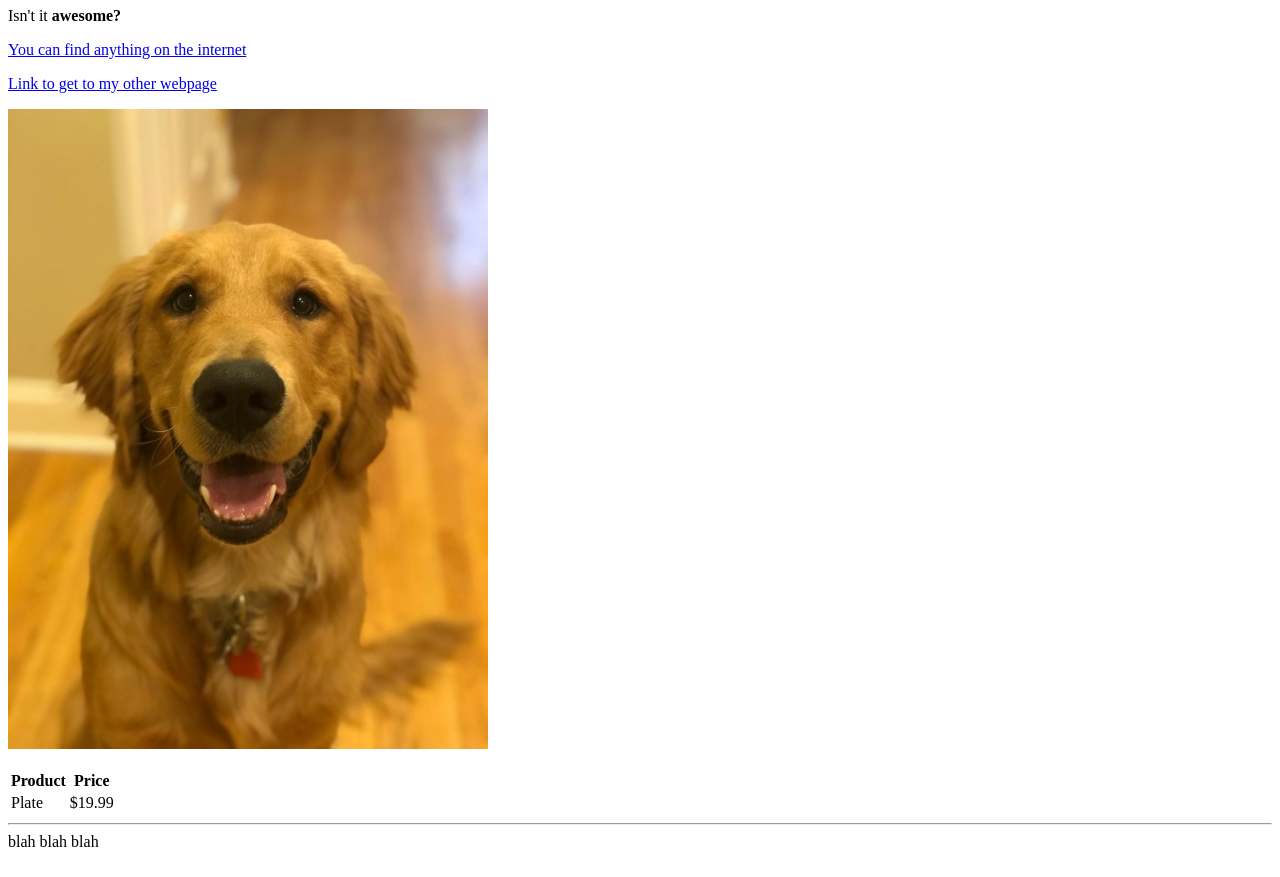
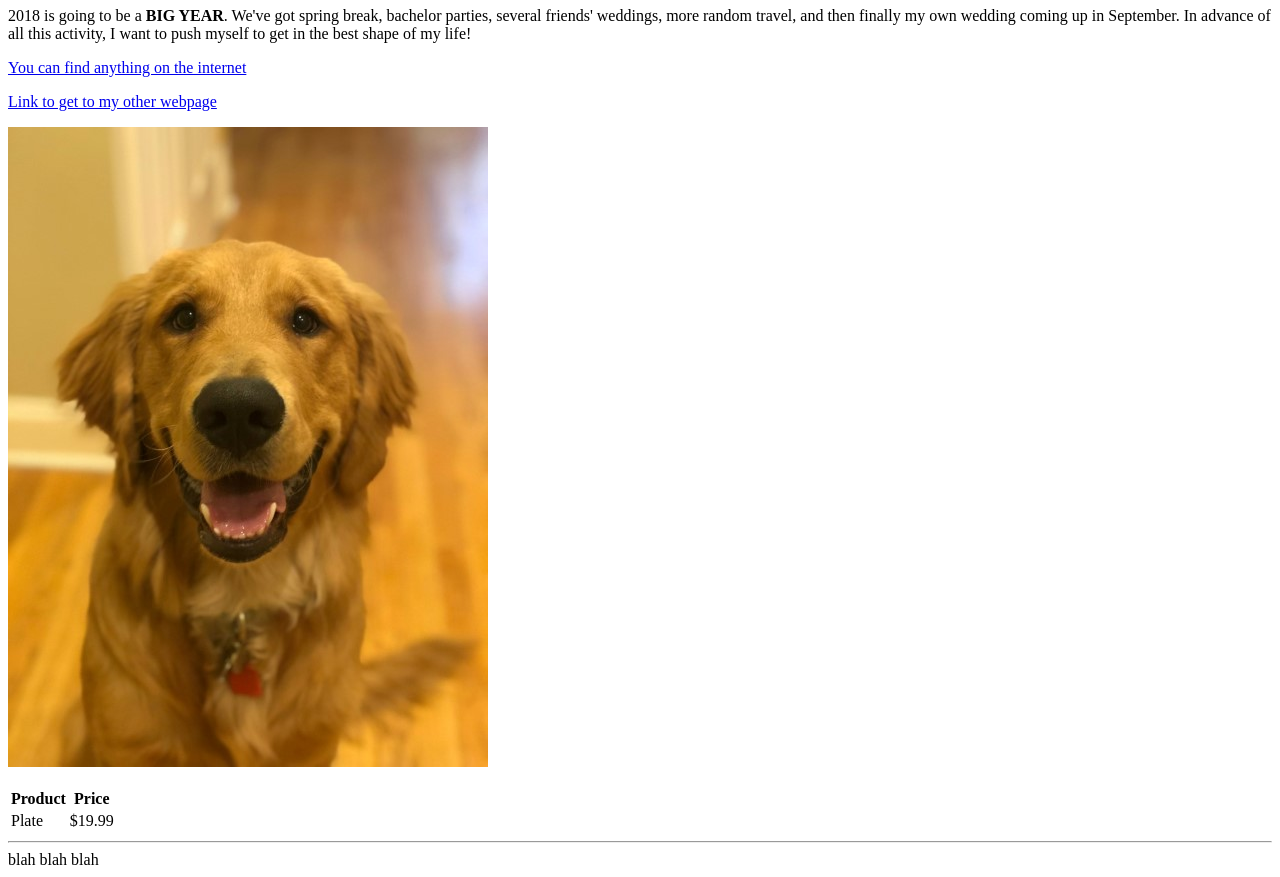
Before and after one commit to edudek1/edudek1.github.io, a plain HTML site: page index.html in a window 1280 px wide. Shown: the part 73-950 px from the top of the page. Drawn offline with Linux system fonts and the light colour scheme.

Commit message:
Updating Text

```diff
--- a/index.html
+++ b/index.html
@@ -7,7 +7,7 @@
   <body>
     <h1>Chicago Sports Fans: 2018 Challenge</h1>
 
-    <p>Isn't it <strong>awesome?</strong></p>
+    <p>2018 is going to be a <strong>BIG YEAR</strong>.  We've got spring break, bachelor parties, several friends' weddings, more random travel, and then finally my own wedding coming up in September.  In advance of all this activity, I want to push myself to get in the best shape of my life!</p>
 
     <p><a href="http://google.com">You can find anything on the internet</a></p>
     <p><a href="tacos.html">Link to get to my other webpage</a></p>
```
